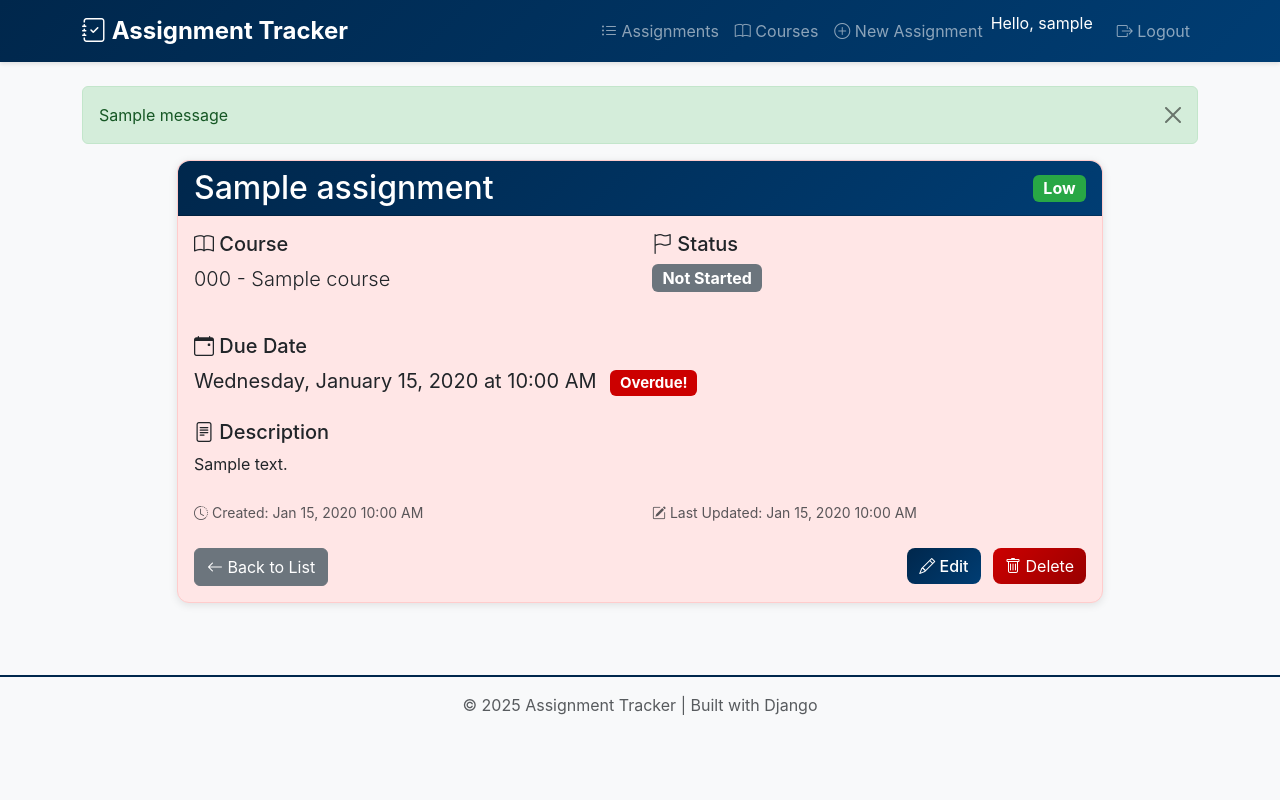
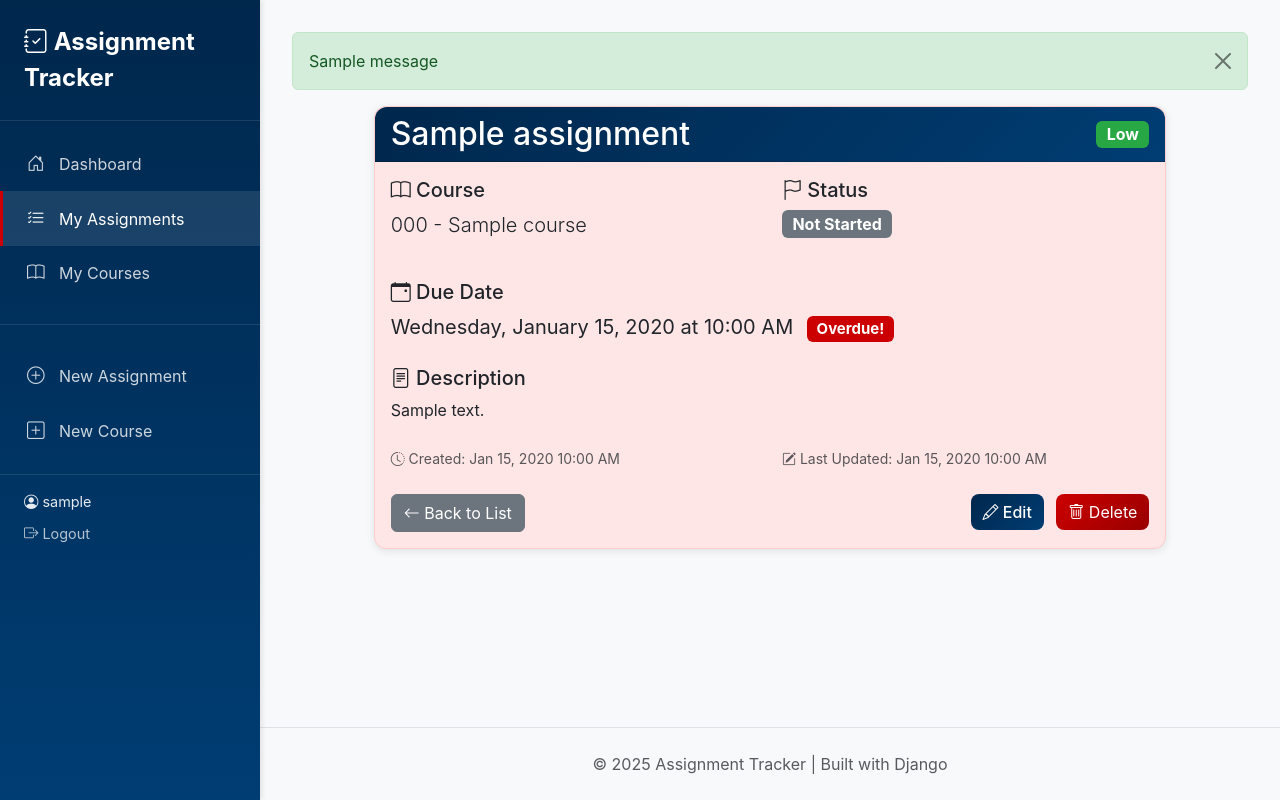
Before and after one commit to tatejones2/AssignmentTracker, a Django app: page /assignments/1/ in a window 1280 px wide. Run offline with Django 5.2, Linux system fonts and the light colour scheme; a user stored in the database is signed in; tables that the repository leaves empty hold one stand-in row (values such as "Sample post"); one stand-in notice (Sample message) is shown.

Commit message:
Convert navigation from navbar to sidebar layout for dashboard-style UX

```diff
--- a/templates/base.html
+++ b/templates/base.html
@@ -167,6 +167,140 @@
             border-top: 2px solid var(--navy);
         }
 
+        /* Sidebar Styles */
+        .sidebar {
+            position: fixed;
+            top: 0;
+            left: 0;
+            height: 100vh;
+            width: 260px;
+            background: linear-gradient(180deg, var(--navy) 0%, var(--light-navy) 100%);
+            padding: 1.5rem 0;
+            box-shadow: 2px 0 5px rgba(0,0,0,0.1);
+            overflow-y: auto;
+            z-index: 1000;
+        }
+
+        .sidebar-brand {
+            padding: 0 1.5rem 1.5rem;
+            font-size: 1.5rem;
+            font-weight: 700;
+            color: white;
+            text-decoration: none;
+            display: block;
+            border-bottom: 1px solid rgba(255,255,255,0.1);
+        }
+
+        .sidebar-brand:hover {
+            color: white;
+        }
+
+        .sidebar-menu {
+            list-style: none;
+            padding: 0;
+            margin: 1rem 0;
+        }
+
+        .sidebar-menu li {
+            margin: 0;
+        }
+
+        .sidebar-menu a {
+            display: flex;
+            align-items: center;
+            padding: 0.875rem 1.5rem;
+            color: rgba(255,255,255,0.8);
+            text-decoration: none;
+            transition: all 0.3s;
+            border-left: 3px solid transparent;
+        }
+
+        .sidebar-menu a:hover,
+        .sidebar-menu a.active {
+            background-color: rgba(255,255,255,0.1);
+            color: white;
+            border-left-color: var(--red);
+        }
+
+        .sidebar-menu a i {
+            margin-right: 0.75rem;
+            font-size: 1.1rem;
+            width: 20px;
+        }
+
+        .sidebar-user {
+            padding: 1rem 1.5rem;
+            border-top: 1px solid rgba(255,255,255,0.1);
+            color: rgba(255,255,255,0.9);
+            margin-top: auto;
+        }
+
+        .sidebar-user-name {
+            font-size: 0.9rem;
+            margin-bottom: 0.5rem;
+        }
+
+        /* Main content with sidebar */
+        .main-content {
+            margin-left: 260px;
+            min-height: 100vh;
+            display: flex;
+            flex-direction: column;
+        }
+
+        .content-wrapper {
+            flex: 1;
+            padding: 2rem;
+        }
+
+        /* Mobile toggle button */
+        .sidebar-toggle {
+            display: none;
+            position: fixed;
+            top: 1rem;
+            left: 1rem;
+            z-index: 1100;
+            background: var(--navy);
+            border: none;
+            color: white;
+            padding: 0.5rem 0.75rem;
+            border-radius: 5px;
+            cursor: pointer;
+        }
+
+        /* Mobile responsive */
+        @media (max-width: 768px) {
+            .sidebar {
+                transform: translateX(-100%);
+                transition: transform 0.3s;
+            }
+
+            .sidebar.show {
+                transform: translateX(0);
+            }
+
+            .main-content {
+                margin-left: 0;
+            }
+
+            .sidebar-toggle {
+                display: block;
+            }
+
+            .content-wrapper {
+                padding: 4rem 1rem 1rem;
+            }
+        }
+
+        /* Footer */
+        footer {
+            background-color: #f8f9fa;
+            border-top: 1px solid #dee2e6;
+            padding: 1.5rem;
+            text-align: center;
+            margin-top: auto;
+        }
+
         /* Animation */
         @keyframes slideIn {
             from {
@@ -185,52 +319,66 @@
     </style>
 </head>
 <body>
-    <nav class="navbar navbar-expand-lg navbar-dark bg-primary">
-        <div class="container">
-            <a class="navbar-brand" href="{% url 'assignment_list' %}">
+    {% if user.is_authenticated %}
+    <!-- Sidebar -->
+    <button class="sidebar-toggle" id="sidebarToggle">
+        <i class="bi bi-list"></i>
+    </button>
+
+    <aside class="sidebar" id="sidebar">
+        <a href="{% url 'assignment_list' %}" class="sidebar-brand">
             <i class="bi bi-journal-check"></i> Assignment Tracker
         </a>
-            {% if user.is_authenticated %}
-            <button class="navbar-toggler" type="button" data-bs-toggle="collapse" data-bs-target="#navbarNav">
-                <span class="navbar-toggler-icon"></span>
-            </button>
-            <div class="collapse navbar-collapse" id="navbarNav">
-                <ul class="navbar-nav ms-auto">
-                    <li class="nav-item">
-                        <a class="nav-link" href="{% url 'assignment_list' %}">
-                            <i class="bi bi-list-ul"></i> Assignments
+
+        <ul class="sidebar-menu">
+            <li>
+                <a href="{% url 'assignment_list' %}" class="{% if request.resolver_match.url_name == 'assignment_list' %}active{% endif %}">
+                    <i class="bi bi-house-door"></i> Dashboard
                 </a>
             </li>
-                    <li class="nav-item">
-                        <a class="nav-link" href="{% url 'course_list' %}">
-                            <i class="bi bi-book"></i> Courses
+            <li>
+                <a href="{% url 'assignment_list' %}" class="{% if 'assignment' in request.path and 'create' not in request.path %}active{% endif %}">
+                    <i class="bi bi-list-check"></i> My Assignments
                 </a>
             </li>
-                    <li class="nav-item">
-                        <a class="nav-link" href="{% url 'assignment_create' %}">
+            <li>
+                <a href="{% url 'course_list' %}" class="{% if 'course' in request.path %}active{% endif %}">
+                    <i class="bi bi-book"></i> My Courses
+                </a>
+            </li>
+            <li style="margin-top: 1.5rem; border-top: 1px solid rgba(255,255,255,0.1); padding-top: 1.5rem;">
+                <a href="{% url 'assignment_create' %}">
                     <i class="bi bi-plus-circle"></i> New Assignment
                 </a>
             </li>
-                    <li class="nav-item">
-                        <span class="navbar-text text-white me-3">
-                            Hello, {{ user.username }}
-                        </span>
-                    </li>
-                    <li class="nav-item">
-                        <a class="nav-link" href="{% url 'logout' %}">
-                            <i class="bi bi-box-arrow-right"></i> Logout
+            <li>
+                <a href="{% url 'course_create' %}">
+                    <i class="bi bi-plus-square"></i> New Course
                 </a>
             </li>
         </ul>
+
+        <div class="sidebar-user">
+            <div class="sidebar-user-name">
+                <i class="bi bi-person-circle"></i> {{ user.username }}
             </div>
+            <a href="{% url 'logout' %}" style="color: rgba(255,255,255,0.7); font-size: 0.9rem; text-decoration: none;">
+                <i class="bi bi-box-arrow-right"></i> Logout
+            </a>
+        </div>
+    </aside>
     {% endif %}
-        </div>
-    </nav>
 
-    <main class="container my-4">
+    <!-- Main Content -->
+    {% if user.is_authenticated %}
+    <div class="main-content">
+    {% else %}
+    <div class="container my-5">
+    {% endif %}
+        <div class="{% if user.is_authenticated %}content-wrapper{% endif %}">
             {% if messages %}
                 {% for message in messages %}
-                <div class="alert alert-{{ message.tags }} alert-dismissible fade show" role="alert">
+                    <div class="alert alert-{{ message.tags }} alert-dismissible fade show{% if not user.is_authenticated %} mt-3{% endif %}" role="alert">
                         {{ message }}
                         <button type="button" class="btn-close" data-bs-dismiss="alert"></button>
                     </div>
@@ -239,16 +387,35 @@
 
             {% block content %}
             {% endblock %}
-    </main>
+        </div>
 
-    <footer class="bg-light text-center py-3 mt-5">
-        <div class="container">
+        <footer{% if user.is_authenticated %}{% else %} class="text-center mt-5 pt-4 border-top"{% endif %}>
             <p class="text-muted mb-0">
                 &copy; 2025 Assignment Tracker | Built with Django
             </p>
+        </footer>
     </div>
-    </footer>
 
     <script src="https://cdn.jsdelivr.net/npm/bootstrap@5.3.0/dist/js/bootstrap.bundle.min.js"></script>
+    <script>
+        // Mobile sidebar toggle
+        const sidebarToggle = document.getElementById('sidebarToggle');
+        const sidebar = document.getElementById('sidebar');
+
+        if (sidebarToggle) {
+            sidebarToggle.addEventListener('click', function() {
+                sidebar.classList.toggle('show');
+            });
+
+            // Close sidebar when clicking outside on mobile
+            document.addEventListener('click', function(event) {
+                if (window.innerWidth <= 768) {
+                    if (!sidebar.contains(event.target) && !sidebarToggle.contains(event.target)) {
+                        sidebar.classList.remove('show');
+                    }
+                }
+            });
+        }
+    </script>
 </body>
 </html>
```
Lines whose indentation alone changed are shown as unchanged.
